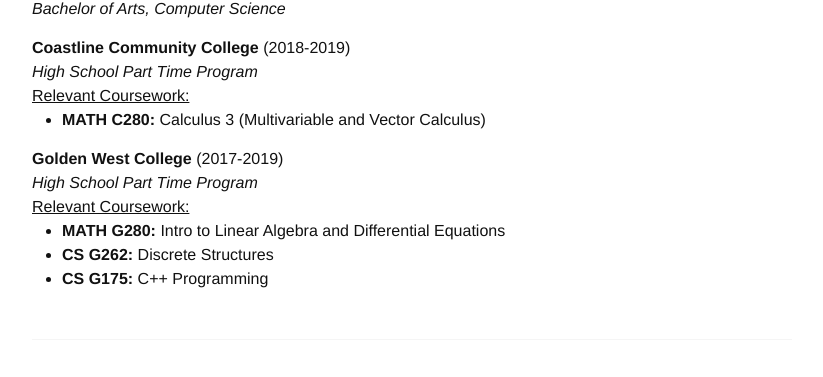
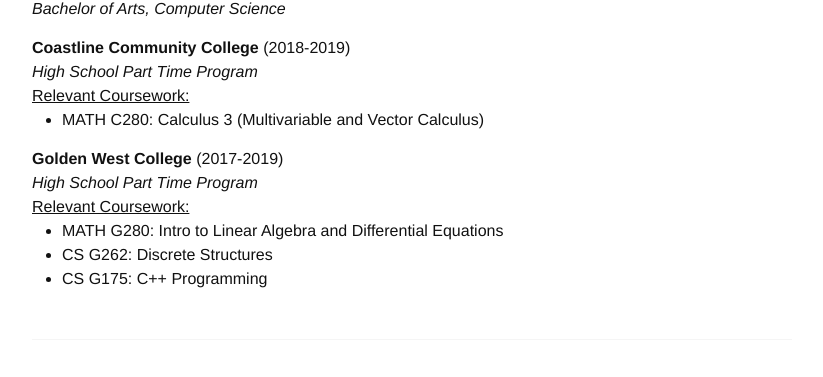
Before and after one commit to khluu/khluu.github.io, a Jekyll site: the page built from about.html, in a window 1280 px wide. Shown: the part 412-789 px from the top of the page, without its empty margins (228-1051 px from the left). Built offline with Jekyll 4.4.1, drawn with Linux system fonts in a browser that asks for light colours; nearby versions of some CDN libraries; some web fonts are replaced.

```diff
--- a/about.html
+++ b/about.html
@@ -19,16 +19,16 @@ title: "About"
 <u>Relevant Coursework:</u>
 <ul>
 
-    <li><b>MATH C280:</b> Calculus 3 (Multivariable and Vector Calculus)</li>
+    <li>MATH C280: Calculus 3 (Multivariable and Vector Calculus)</li>
 </ul>
 
 <b> Golden West College</b> (2017-2019)<br>
 <i>High School Part Time Program</i><br>
 <u>Relevant Coursework:</u>
 <ul>
-    <li><b>MATH G280:</b> Intro to Linear Algebra and Differential Equations</li>
-    <li><b>CS G262:</b> Discrete Structures</li>
-    <li><b>CS G175:</b> C++ Programming</li>
+    <li>MATH G280: Intro to Linear Algebra and Differential Equations</li>
+    <li>CS G262: Discrete Structures</li>
+    <li>CS G175: C++ Programming</li>
 </ul>
   <div class="divider"></div>
 
```
